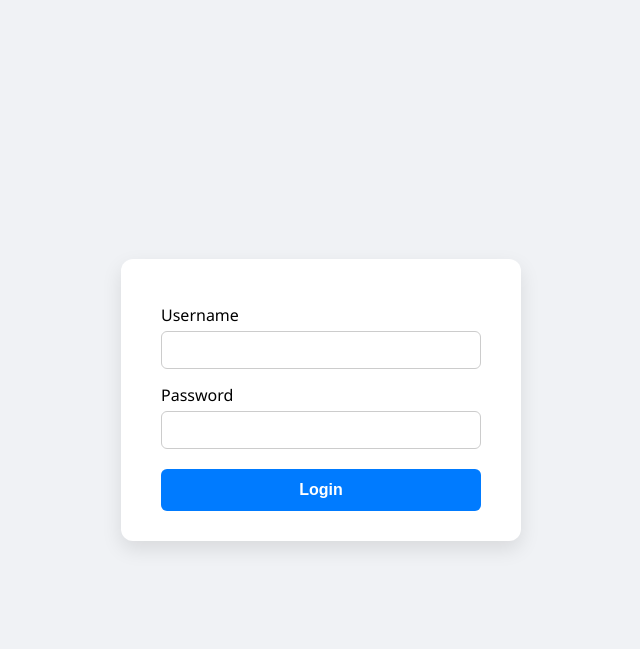
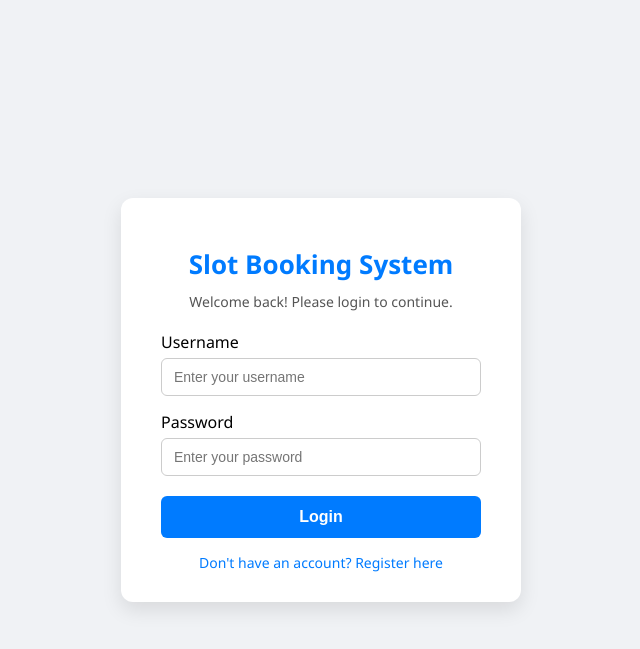
Before and after one commit to adhvait7/SlotBookingApp, a Flask app: page / in a window 1280 px wide. Shown: the top 649 px of the page, without its empty margins (319-959 px from the left). Run offline with Flask 3, Linux system fonts and the light colour scheme.

Commit message:
Updated login page with buttons

```diff
--- a/templates/index.html
+++ b/templates/index.html
@@ -1,7 +1,7 @@
 <!DOCTYPE html>
 <html>
   <head>
-    <title>SlotBookingSystum</title>
+    <title>Slot Booking System</title>
     <style>
       * {
         box-sizing: border-box;
@@ -25,12 +25,20 @@
         box-shadow: 0 8px 20px rgba(0, 0, 0, 0.1);
         width: 100%;
         max-width: 400px;
+        text-align: center;
       }
 
-      h2 {
-        text-align: center;
+      h1 {
+        margin-bottom: 10px;
+        font-size: 26px;
+        color: #007bff;
+      }
+
+      p {
+        margin-top: 0;
+        color: #555;
+        font-size: 14px;
         margin-bottom: 20px;
-        color: #333;
       }
 
       label {
@@ -38,10 +46,10 @@
         margin-top: 15px;
         margin-bottom: 5px;
         font-weight: 500;
+        text-align: left;
       }
 
-      input,
-      select {
+      input {
         width: 100%;
         padding: 10px 12px;
         border: 1px solid #ccc;
@@ -50,8 +58,7 @@
         transition: border-color 0.2s;
       }
 
-      input:focus,
-      select:focus {
+      input:focus {
         border-color: #007bff;
         outline: none;
       }
@@ -62,6 +69,7 @@
         font-weight: bold;
         text-align: center;
       }
+
       button {
         margin-top: 20px;
         width: 100%;
@@ -79,19 +87,53 @@
       button:hover {
         background-color: #0056b3;
       }
+
+      .register-link {
+        margin-top: 15px;
+        display: block;
+        text-align: center;
+        color: #007bff;
+        font-size: 14px;
+        text-decoration: none;
+      }
+
+      .register-link:hover {
+        text-decoration: underline;
+      }
     </style>
   </head>
   <body>
     <form method="POST" action="/">
+      <h1>Slot Booking System</h1>
+      <p>Welcome back! Please login to continue.</p>
+
       {% if error %}
       <div class="error-message">{{ error }}</div>
       {% endif %}
 
       <label for="username">Username</label>
-      <input type="text" id="username" name="username" />
+      <input
+        type="text"
+        id="username"
+        name="username"
+        placeholder="Enter your username"
+        required
+      />
+
       <label for="password">Password</label>
-      <input type="password" id="password" name="password" />
+      <input
+        type="password"
+        id="password"
+        name="password"
+        placeholder="Enter your password"
+        required
+      />
+
       <button type="submit">Login</button>
+
+      <a class="register-link" href="/register"
+        >Don't have an account? Register here</a
+      >
     </form>
   </body>
 </html>
```
